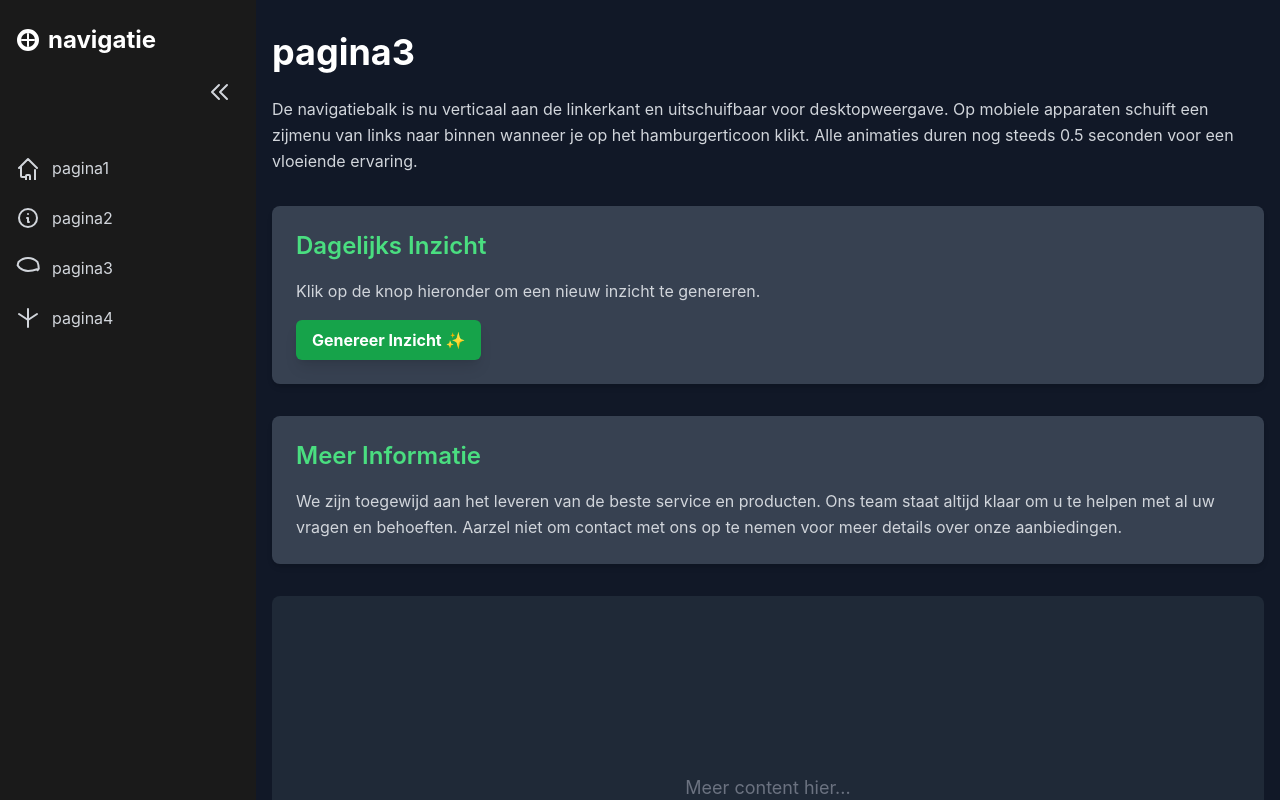
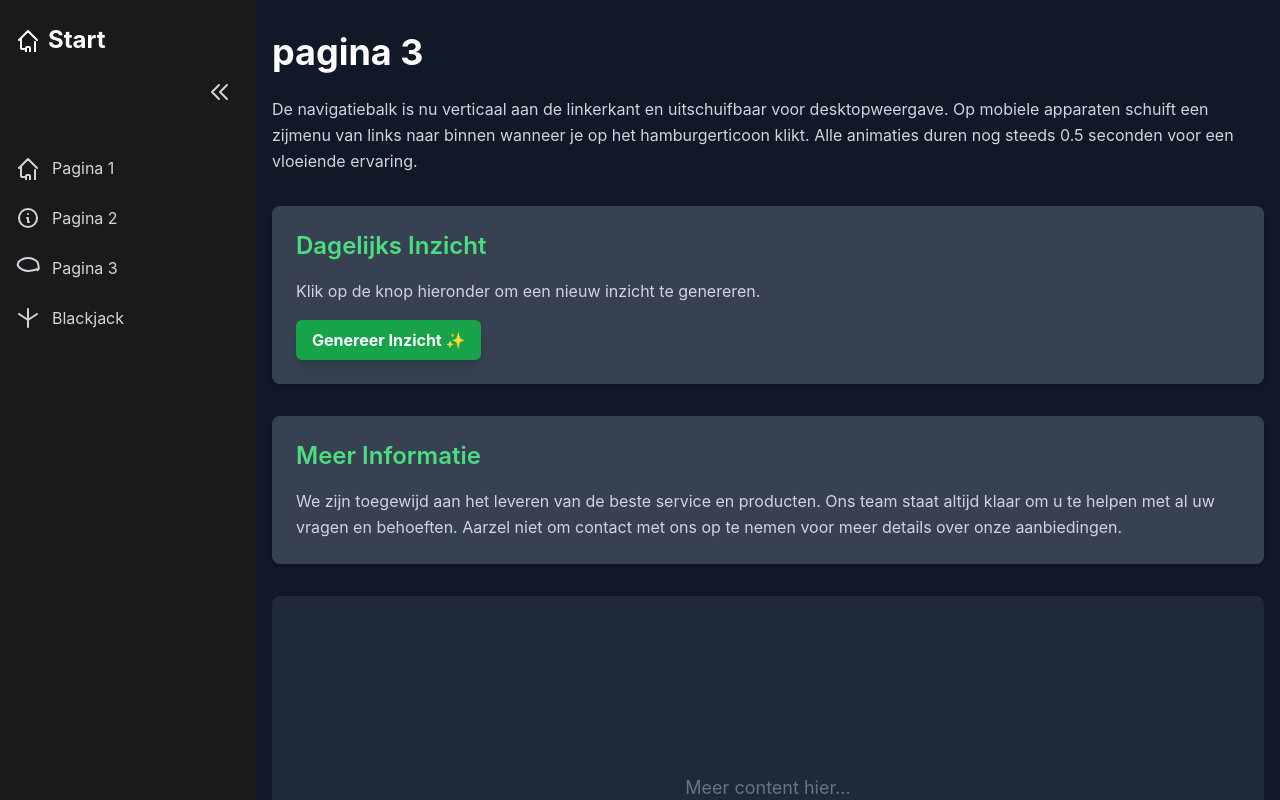
Before and after one commit to propertyinegypt/propertyinegypt.github.io, a plain HTML site: page pagina3.html in a window 1280 px wide. Shown: the top 800 px of the page. Drawn offline with nearby package versions, Linux system fonts and the light colour scheme.

Commit message:
Add files via upload

```diff
--- a/pagina3.html
+++ b/pagina3.html
@@ -108,17 +108,17 @@
     </style>
 </head>
 <body class="bg-gray-900 text-gray-100">
-
-    <!-- Navigatiebalk container - Dit is nu de primaire, verticale zijbalk -->
+ <!-- Navigatiebalk container - Dit is de primaire, verticale zijbalk -->
     <nav id="main-nav" class="bg-gray-800">
         <!-- Header sectie van de nav (logo en desktop toggle knop) -->
         <div class="px-4 py-3 md:py-6 flex items-center justify-between md:flex-col md:items-start md:space-y-4 w-full">
-            <!-- Logo of merknaam -->
+            <!-- Logo of merknaam (nu een huisje) -->
+            <!-- START Verandering: Huis-icoon en tekst "Start" -->
             <a href="index.html" class="flex items-center space-x-2 text-2xl font-bold text-white transition-all-500ms hover:text-gray-300 md:self-start">
                 <svg width="24" height="24" viewBox="0 0 24 24" fill="none" xmlns="http://www.w3.org/2000/svg">
-                    <path d="M12 2C6.47715 2 2 6.47715 2 12C2 17.5228 6.47715 22 12 22C17.5228 22 22 17.5228 22 12C22 6.47715 17.5228 2 12 2ZM12 4C16.4183 4 20 7.58172 20 12C20 16.4183 16.4183 20 12 20C7.58172 20 4 16.4183 4 12C4 7.58172 7.58172 4 12 4ZM12 6V18M18 12H6" stroke="currentColor" stroke-width="2" stroke-linecap="round" stroke-linejoin="round"/>
+                    <path d="M3 12l9-9 9 9M5 10v10a1 1 0 001 1h3m10-11l2 2m-2 2v10a1 1 0 01-1 1h-3m-6 0a1 1 0 001-1v-4a1 1 0 011-1h2a1 1 0 011 1v4a1 1 0 001 1m-6 0h6" stroke="currentColor" stroke-width="2" stroke-linecap="round" stroke-linejoin="round"/>
                 </svg>
-                <span class="nav-text">navigatie</span>
+                <span class="nav-text">Start</span>
             </a>
 
             <!-- Desktop navigatie toggle knop -->
@@ -135,19 +135,19 @@
         <div class="flex flex-col px-4 py-2 md:flex-grow w-full">
             <a href="pagina1.html" class="nav-link flex items-center space-x-3 text-gray-300 hover:text-green-400 py-2 border-b-2 border-transparent hover:border-green-400 transition-all-500ms rounded-md mx-0 my-1">
                 <svg class="w-6 h-6 flex-shrink-0" fill="none" stroke="currentColor" viewBox="0 0 24 24" xmlns="http://www.w3.org/2000/svg"><path stroke-linecap="round" stroke-linejoin="round" stroke-width="2" d="M3 12l2-2m0 0l7-7 7 7M5 10v10a1 1 0 001 1h3m10-11l2 2m-2 2v10a1 1 0 01-1 1h-3m-6 0a1 1 0 001-1v-4a1 1 0 011-1h2a1 1 0 011 1v4a1 1 0 001 1m-6 0h6"></path></svg>
-                <span class="nav-text">pagina1</span>
+                <span class="nav-text">Pagina 1</span>
             </a>
             <a href="pagina2.html" class="nav-link flex items-center space-x-3 text-gray-300 hover:text-green-400 py-2 border-b-2 border-transparent hover:border-green-400 transition-all-500ms rounded-md mx-0 my-1">
                 <svg class="w-6 h-6 flex-shrink-0" fill="none" stroke="currentColor" viewBox="0 0 24 24" xmlns="http://www.w3.org/2000/svg"><path stroke-linecap="round" stroke-linejoin="round" stroke-width="2" d="M13 16h-1v-4h-1m1-4h.01M21 12a9 9 0 11-18 0 9 9 0 0118 0z"></path></svg>
-                <span class="nav-text">pagina2</span>
+                <span class="nav-text">Pagina 2</span>
             </a>
             <a href="pagina3.html" class="nav-link flex items-center space-x-3 text-gray-300 hover:text-green-400 py-2 border-b-2 border-transparent hover:border-green-400 transition-all-500ms rounded-md mx-0 my-1">
                 <svg class="w-6 h-6 flex-shrink-0" fill="none" stroke="currentColor" viewBox="0 0 24 24" xmlns="http://www.w3.org/2000/svg"><path stroke-linecap="round" stroke-linejoin="round" stroke-width="2" d="M21 13.255A23.931 23.931 0 0112 15c-3.183 0-6.22-1.289-8.455-3.245L1.655 9.467A20.041 20.041 0 012.5 6C5 3.5 9 2 12 2s7 1.5 9.5 4c.845 2.115 1.258 4.394 1.29 6.702l-1.29 1.553z"></path></svg>
-                <span class="nav-text">pagina3</span>
+                <span class="nav-text">Pagina 3</span>
             </a>
             <a href="pagina4.html" class="nav-link flex items-center space-x-3 text-gray-300 hover:text-green-400 py-2 border-b-2 border-transparent hover:border-green-400 transition-all-500ms rounded-md mx-0 my-1">
                 <svg class="w-6 h-6 flex-shrink-0" fill="none" stroke="currentColor" viewBox="0 0 24 24" xmlns="http://www.w3.org/2000/svg"><path stroke-linecap="round" stroke-linejoin="round" stroke-width="2" d="M3 8l7.89 5.26a2 2 0 002.22 0L21 8m-9 13V3"></path></svg>
-                <span class="nav-text">pagina4</span>
+                <span class="nav-text">Blackjack</span>
             </a>
         </div>
     </nav>
@@ -163,7 +163,7 @@
 
     <!-- Voorbeeld content -->
     <main class="container mx-auto px-4 py-8">
-        <h1 class="text-4xl font-bold text-white mb-6">pagina3</h1>
+        <h1 class="text-4xl font-bold text-white mb-6">pagina 3</h1>
         <p class="text-gray-300 leading-relaxed">
             De navigatiebalk is nu verticaal aan de linkerkant en uitschuifbaar voor desktopweergave.
             Op mobiele apparaten schuift een zijmenu van links naar binnen wanneer je op het hamburgerticoon klikt.
```
Also changed, not shown: index.html (+10 -8 lines), pagina1.html (+9 -8 lines), pagina2.html (+9 -8 lines), pagina4.html (+3 -3 lines), constructie.gif (added).
